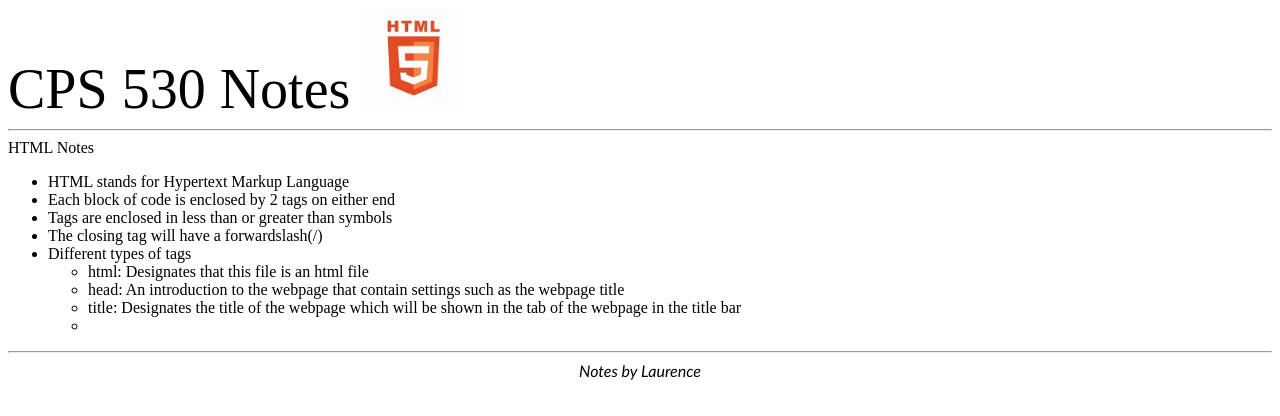
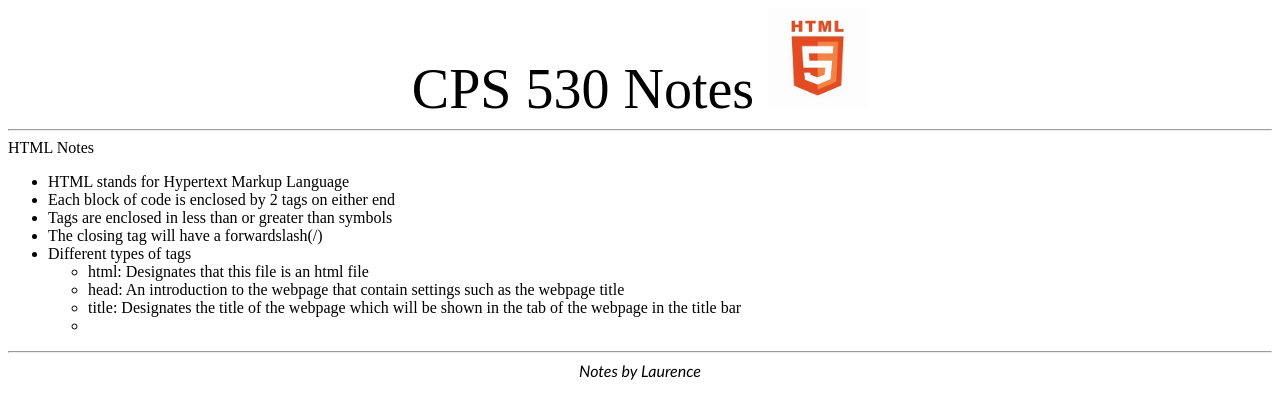
Before and after one commit to kronosei/My-Notes, a plain HTML site: page index.html in a window 1280 px wide. Drawn offline with Linux system fonts and the light colour scheme.

Commit message:
Update index.html

```diff
--- a/index.html
+++ b/index.html
@@ -7,7 +7,7 @@
 </head>
 <body>
     <header>
-        <div style="text-align:left; font-size:56px;">CPS 530 Notes
+        <div style="text-align:center; font-size:56px;">CPS 530 Notes
         <img src="HTML logo.jpg" alt="HTML logo" style="height:100px; width:auto;">
         </div>
         <hr>
```
